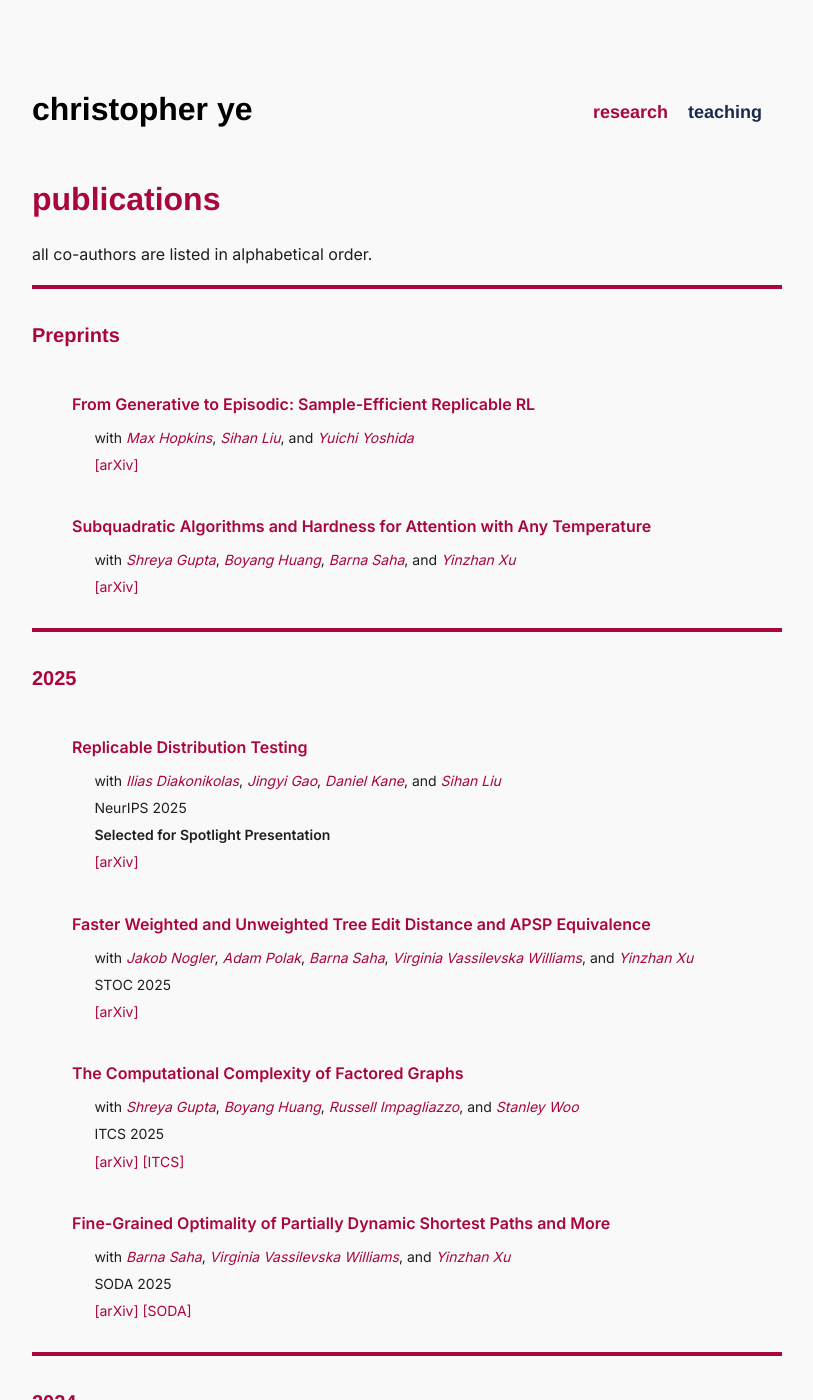
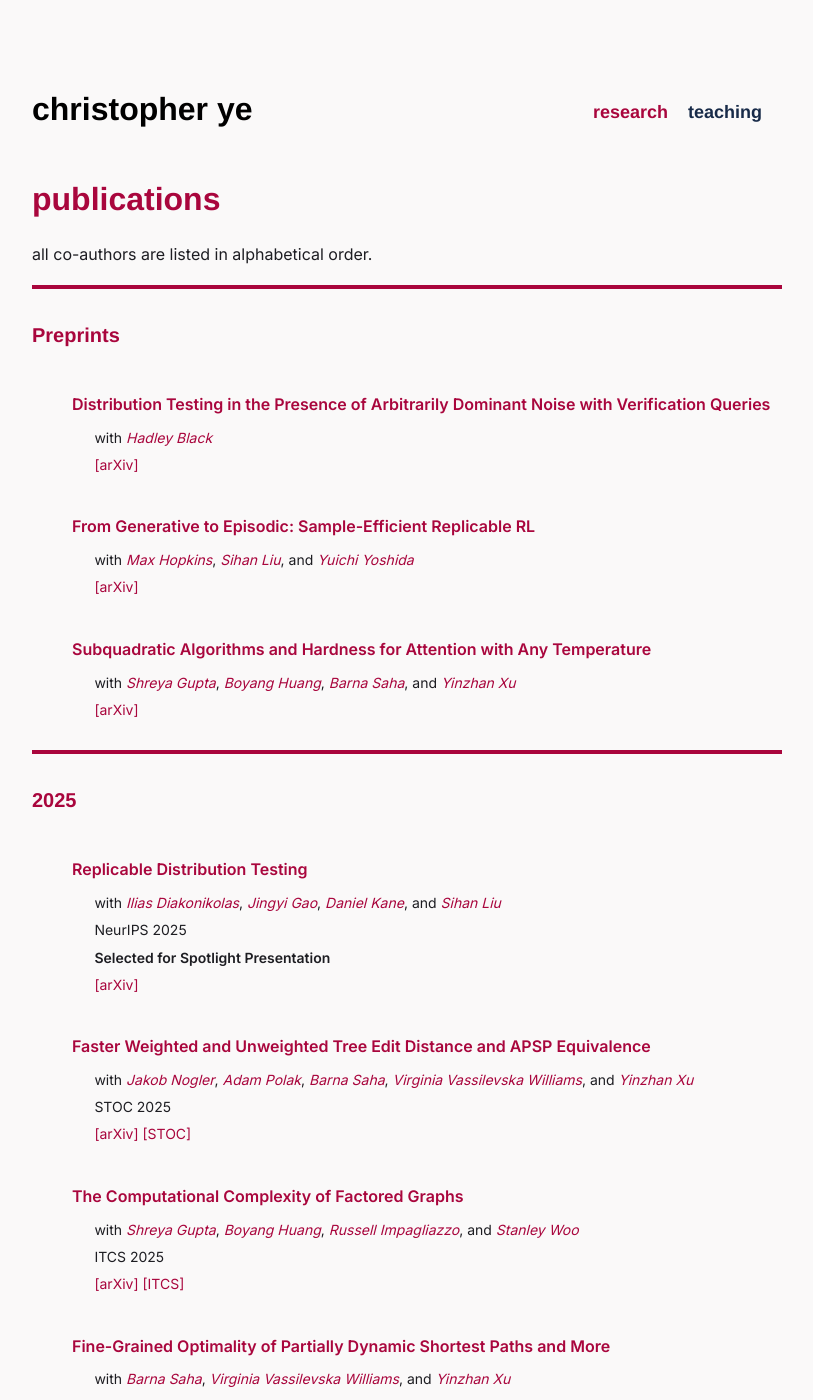
Before and after one commit to czye17/czye17.github.io, a Jekyll site: the page built from research.html, in a window 1280 px wide and 1400 px high. Shown: the whole window, without its empty margins (233-1046 px from the left). Built offline with Jekyll 4.4.1, drawn with Linux system fonts in a browser that asks for light colours; some web fonts are replaced.

Commit message:
update research

```diff
--- a/_data/research.yml
+++ b/_data/research.yml
@@ -1,3 +1,8 @@
+- title: "Distribution Testing in the Presence of Arbitrarily Dominant Noise with Verification Queries"
+  arxiv: https://arxiv.org/abs/2509.17269
+  authors:
+    - name: Hadley Black
+      site: https://hablack.github.io
 - title: "Replicable Distribution Testing"
   conference: NeurIPS
   year: 2025
@@ -45,6 +50,7 @@
   conference: STOC
   year: 2025
   arxiv: https://arxiv.org/abs/2411.06502
+  proceedings: https://dl.acm.org/doi/10.1145/3717823.3718116
   authors:
     - name: Jakob Nogler
       site: https://jakob-nogler.github.io
```
Also changed, not shown: Gemfile.lock.
